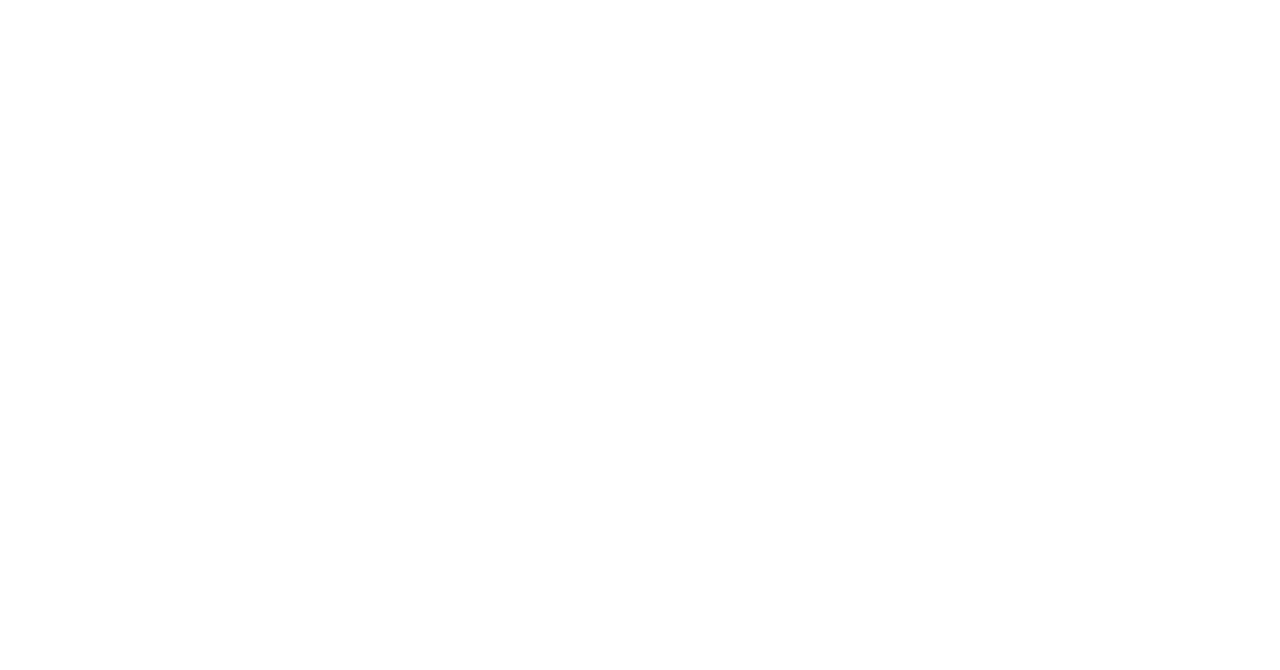
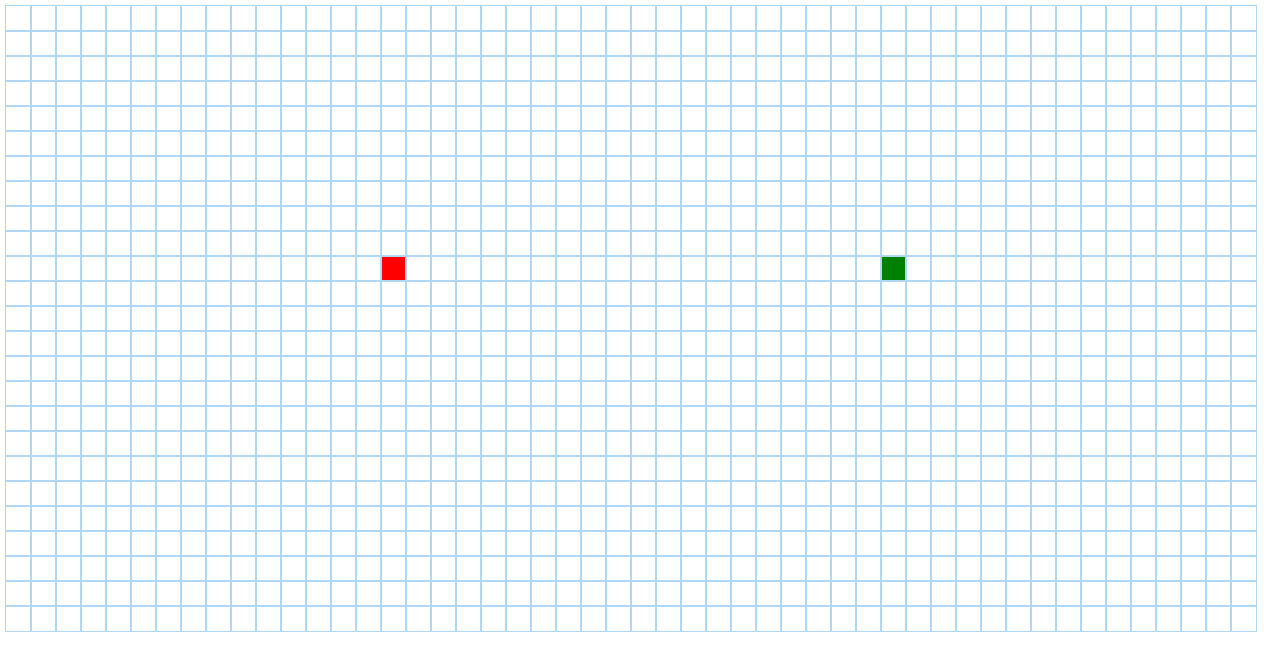
Before and after one commit to Andy-Zhan/pathfinding-visualiser, a React (Create React App) app: page / in a window 1280 px wide. Shown: the top 670 px of the page. Built offline with nearby package versions, Linux system fonts and the light colour scheme.

Commit message:
remove grid state

```diff
--- a/package.json
+++ b/package.json
@@ -3,6 +3,7 @@
   "version": "0.1.0",
   "private": true,
   "dependencies": {
+    "@material-ui/core": "^4.11.0",
     "@testing-library/jest-dom": "^4.2.4",
     "@testing-library/react": "^9.3.2",
     "@testing-library/user-event": "^7.1.2",
--- a/src/App.css
+++ b/src/App.css
@@ -0,0 +1,3 @@
+.App {
+  text-align: center;
+}
--- a/src/App.tsx
+++ b/src/App.tsx
@@ -1,11 +1,9 @@
-import React from 'react';
-import './App.css';
+import React from "react";
+import "./App.css";
+import Grid from "./components/Grid";
 
 function App() {
-  return (
-    <div>
-    </div>
-  );
+  return <Grid />;
 }
 
 export default App;
--- /dev/null
+++ b/src/algorithms/dijkstra.js
@@ -0,0 +1,68 @@
+// Performs Dijkstra's algorithm; returns *all* nodes in the order
+// in which they were visited. Also makes nodes point back to their
+// previous node, effectively allowing us to compute the shortest path
+// by backtracking from the finish node.
+
+export function dijkstra(grid, startNode, finishNode) {
+  const visitedNodesInOrder = [];
+  startNode.distance = 0;
+  const unvisitedNodes = grid.flat();
+  while (unvisitedNodes.length) {
+    sortNodesByDistance(unvisitedNodes);
+    const closestNode = unvisitedNodes.pop();
+    // If we encounter a wall, we skip it.
+    // if (closestNode.isWall) continue;
+    // If the closest node is at a distance of infinity,
+    // we must be trapped and should therefore stop.
+    if (closestNode.distance === Infinity) return visitedNodesInOrder;
+    closestNode.isVisited = true;
+    visitedNodesInOrder.push(closestNode);
+    if (closestNode === finishNode) return visitedNodesInOrder;
+    updateUnvisitedNeighbors(closestNode, grid);
+  }
+  return getNodesInShortestPathOrder(finishNode);
+}
+
+function sortNodesByDistance(unvisitedNodes) {
+  unvisitedNodes.sort((nodeA, nodeB) => nodeB.distance - nodeA.distance);
+}
+
+function updateUnvisitedNeighbors(node, grid) {
+  const unvisitedNeighbors = getUnvisitedNeighbors(node, grid);
+  for (const neighbor of unvisitedNeighbors) {
+    neighbor.distance = node.distance + 1;
+    neighbor.previousNode = node;
+  }
+}
+
+function getUnvisitedNeighbors(node, grid) {
+  const neighbors = [];
+  const { row, col } = node;
+  if (row > 0) neighbors.push(grid[row - 1][col]);
+  if (row < grid.length - 1) neighbors.push(grid[row + 1][col]);
+  if (col > 0) neighbors.push(grid[row][col - 1]);
+  if (col < grid[0].length - 1) neighbors.push(grid[row][col + 1]);
+  return neighbors.filter((neighbor) => !neighbor.isVisited);
+}
+
+// function getAllNodes(grid) {
+//   const nodes = [];
+//   for (const row of grid) {
+//     for (const node of row) {
+//       nodes.push(node);
+//     }
+//   }
+//   return nodes;
+// }
+
+// Backtracks from the finishNode to find the shortest path.
+// Only works when called *after* the dijkstra method above.
+function getNodesInShortestPathOrder(finishNode) {
+  const nodesInShortestPathOrder = [];
+  let currentNode = finishNode;
+  while (currentNode !== null) {
+    nodesInShortestPathOrder.unshift(currentNode);
+    currentNode = currentNode.previousNode;
+  }
+  return nodesInShortestPathOrder;
+}
--- /dev/null
+++ b/src/components/Grid.tsx
@@ -0,0 +1,133 @@
+import React, { useState, useEffect } from "react";
+import Node from "./Node";
+import "./styles/Grid.css";
+import { dijkstra } from "../algorithms/dijkstra";
+import { Button } from "@material-ui/core";
+
+const GRID_WIDTH = 50;
+const GRID_HEIGHT = 25;
+
+const Grid: React.FC<{}> = () => {
+  const [start, setStart] = useState([10, 15]);
+  const [finish, setFinish] = useState([10, 35]);
+  //const [mouseDown, setMouseDown] = useState(false)
+  const [dragState, setDragState] = useState("");
+
+  // const getInitialGrid = () => {
+  //   const grid = new Array(GRID_HEIGHT);
+  //   for (let row = 0; row < GRID_HEIGHT; row++) {
+  //     const currentRow = new Array(GRID_WIDTH);
+  //     for (let col = 0; col < GRID_WIDTH; col++) {
+  //       currentRow[col] = createNode(row, col);
+  //     }
+  //     grid[row] = currentRow;
+  //   }
+  //   return grid;
+  // };
+
+  // const createNode = (row: number, col: number) => {
+  //   return {
+  //     row,
+  //     col,
+  //     //   distance: Infinity,
+  //     //   isVisited: false,
+  //     //   isWall: false,
+  //     //   previousNode: null,
+  //   };
+  // };
+
+  //const [grid, setGrid] = useState(getInitialGrid());
+
+  const handleMouseDown = (row: number, col: number) => {
+    if (row === start[0] && col === start[1]) setDragState("start");
+    else if (row === finish[0] && col === finish[1]) setDragState("finish");
+    else setDragState("wall");
+  };
+
+  const handleMouseUp = () => {
+    setDragState("");
+  };
+
+  useEffect(() => {
+    if (dragState) document.addEventListener("mouseup", handleMouseUp);
+    else document.removeEventListener("mouseup", handleMouseUp);
+  }, [dragState]);
+
+  useEffect(() => {
+    console.log(dragState);
+  }, [dragState]);
+
+  const handleMouseEnter = (row: number, col: number) => {
+    switch (dragState) {
+      case "start":
+        setStart([row, col]);
+        break;
+      case "finish":
+        setFinish([row, col]);
+        break;
+      case "wall":
+        break;
+      default:
+        return;
+    }
+  };
+
+  return (
+    <table className="grid">
+      <tbody>
+        {Array.from({ length: GRID_HEIGHT }, (_, row) => (
+          <tr className="row" key={row}>
+            {Array.from({ length: GRID_WIDTH }, (_, col) => (
+              <Node
+                key={`${row}-${col}`}
+                row={row}
+                col={col}
+                isStart={row === start[0] && col === start[1]}
+                isFinish={row === finish[0] && col === finish[1]}
+                onMouseDown={(row: number, col: number) =>
+                  handleMouseDown(row, col)
+                }
+                onMouseEnter={(row: number, col: number) =>
+                  handleMouseEnter(row, col)
+                }
+              />
+            ))}
+          </tr>
+        ))}
+
+        {/* {grid.map((row: any[], rowId: number) => (
+          <tr className="row" key={rowId}>
+            {row.map(
+              (
+                node: {
+                  row: number;
+                  col: number;
+                },
+                nodeId: number
+              ) => {
+                const { row, col } = node;
+                return (
+                  <Node
+                    key={nodeId}
+                    row={row}
+                    col={col}
+                    isStart={row === start[0] && col === start[1]}
+                    isFinish={row === finish[0] && col === finish[1]}
+                    onMouseDown={(row: number, col: number) =>
+                      handleMouseDown(row, col)
+                    }
+                    onMouseEnter={(row: number, col: number) =>
+                      handleMouseEnter(row, col)
+                    }
+                  />
+                );
+              }
+            )}
+          </tr>
+        ))} */}
+      </tbody>
+    </table>
+  );
+};
+
+export default Grid;
--- a/src/components/Node.tsx
+++ b/src/components/Node.tsx
@@ -0,0 +1,32 @@
+import React from "react";
+import "./styles/Node.css";
+
+interface NodeProps {
+  row: number;
+  col: number;
+  isStart: boolean;
+  isFinish: boolean;
+  onMouseDown: (row: number, col: number) => void;
+  onMouseEnter: (row: number, col: number) => void;
+}
+
+const Node: React.FC<NodeProps> = ({
+  row,
+  col,
+  isStart,
+  isFinish,
+  onMouseDown,
+  onMouseEnter,
+}) => {
+  const nodeType = isStart ? "node-start" : isFinish && "node-finish";
+  return (
+    <td
+      id={`node ${row}-${col}`}
+      className={`node ${nodeType}`}
+      onMouseDown={() => onMouseDown(row, col)}
+      onMouseEnter={() => onMouseEnter(row, col)}
+    ></td>
+  );
+};
+
+export default Node;
--- /dev/null
+++ b/src/components/styles/Grid.css
@@ -0,0 +1,9 @@
+.row {
+  margin: 0;
+}
+
+.grid {
+  margin: 5px;
+  border-spacing: 0;
+  border: 1px solid rgb(175, 216, 248);
+}
--- /dev/null
+++ b/src/components/styles/Node.css
@@ -0,0 +1,18 @@
+.node {
+  width: 25px;
+  height: 25px;
+  outline: 1px solid rgb(175, 216, 248);
+  box-sizing: border-box;
+}
+
+.node-start {
+  cursor: pointer;
+  user-select: none;
+  background-color: red;
+}
+
+.node-finish {
+  cursor: pointer;
+  user-select: none;
+  background-color: green;
+}
```
Also changed, not shown: 1 other file (tests, documents, lock files or other folders).
